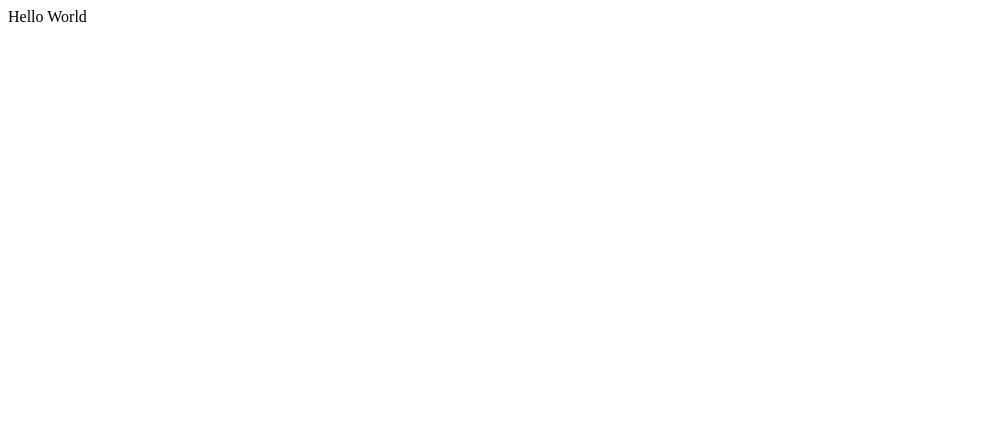
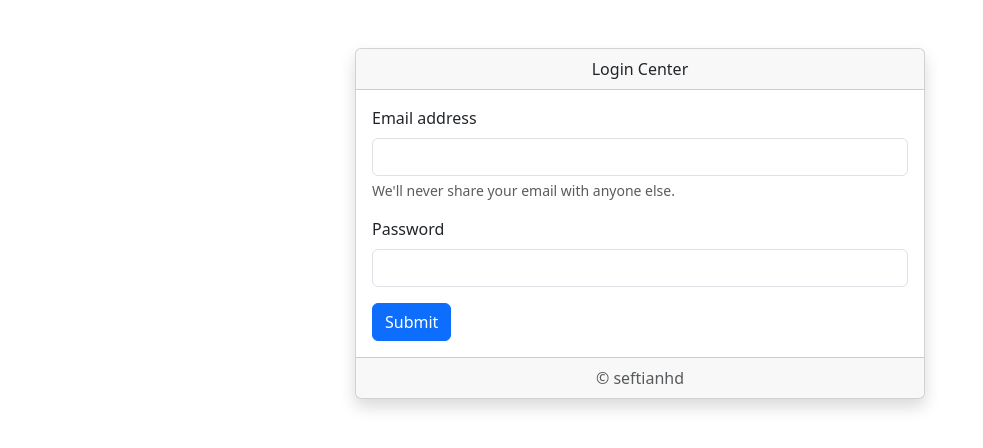
Before and after one commit to seftianhd/vue-simple-login, a plain HTML site: page index.html in a window 1280 px wide. Shown: the whole page, without its empty margins (0-983 px from the left). Drawn offline with nearby package versions, Linux system fonts and the light colour scheme.

Commit message:
- adding login form

```diff
--- a/index.html
+++ b/index.html
@@ -11,12 +11,55 @@
             }
         }
     </script>
+    <link href="https://cdn.jsdelivr.net/npm/bootstrap@5.3.0-alpha3/dist/css/bootstrap.min.css" rel="stylesheet"
+        integrity="sha384-KK94CHFLLe+nY2dmCWGMq91rCGa5gtU4mk92HdvYe+M/SXH301p5ILy+dN9+nJOZ" crossorigin="anonymous">
 </head>
 
 <body>
-    <section>
-        <div id="app">
-            {{ message }}
+    <section id="main" class="py-5 my-auto">
+        <div class="container mx-auto">
+            <div class="row px-0">
+                <div class="col"></div>
+
+                <div class="card col-6 shadow" style="padding-left: 0%; padding-right: 0%;">
+                    <div class="card-header text-center">
+                        Login Center
+                    </div>
+
+                    <div class="card-body">
+                        <form>
+                            <div class="mb-3">
+                                <label class="form-label">
+                                    Email address
+                                </label>
+                                <input type="email" class="form-control" id="email" aria-describedby="emailHelp">
+
+                                <div id="emailHelp" class="form-text">
+                                    We'll never share your email with anyone else.
+                                </div>
+                            </div>
+
+                            <div class="mb-3">
+                                <label class="form-label">Password</label>
+                                <input type="password" class="form-control" id="">
+                            </div>
+
+                            <!-- <div class="mb-3 form-check">
+                                <input type="checkbox" class="form-check-input" id="exampleCheck1">
+                                <label class="form-check-label" for="exampleCheck1">Check me out</label>
+                            </div> -->
+
+                            <button type="submit" class="btn btn-primary">Submit</button>
+                        </form>
+                    </div>
+
+                    <div class="card-footer text-body-secondary text-center">
+                        &copy; seftianhd
+                    </div>
+                </div>
+
+                <div class="col"></div>
+            </div>
         </div>
     </section>
 
```
